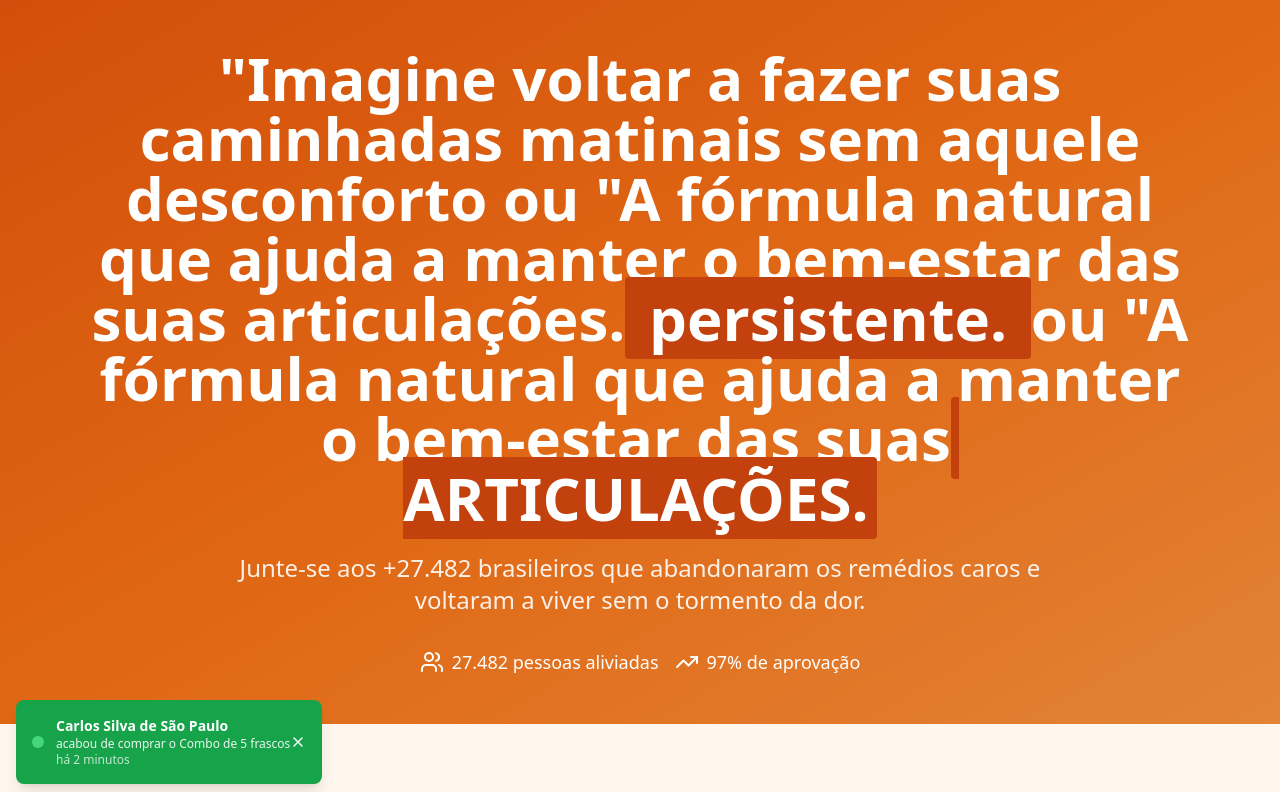
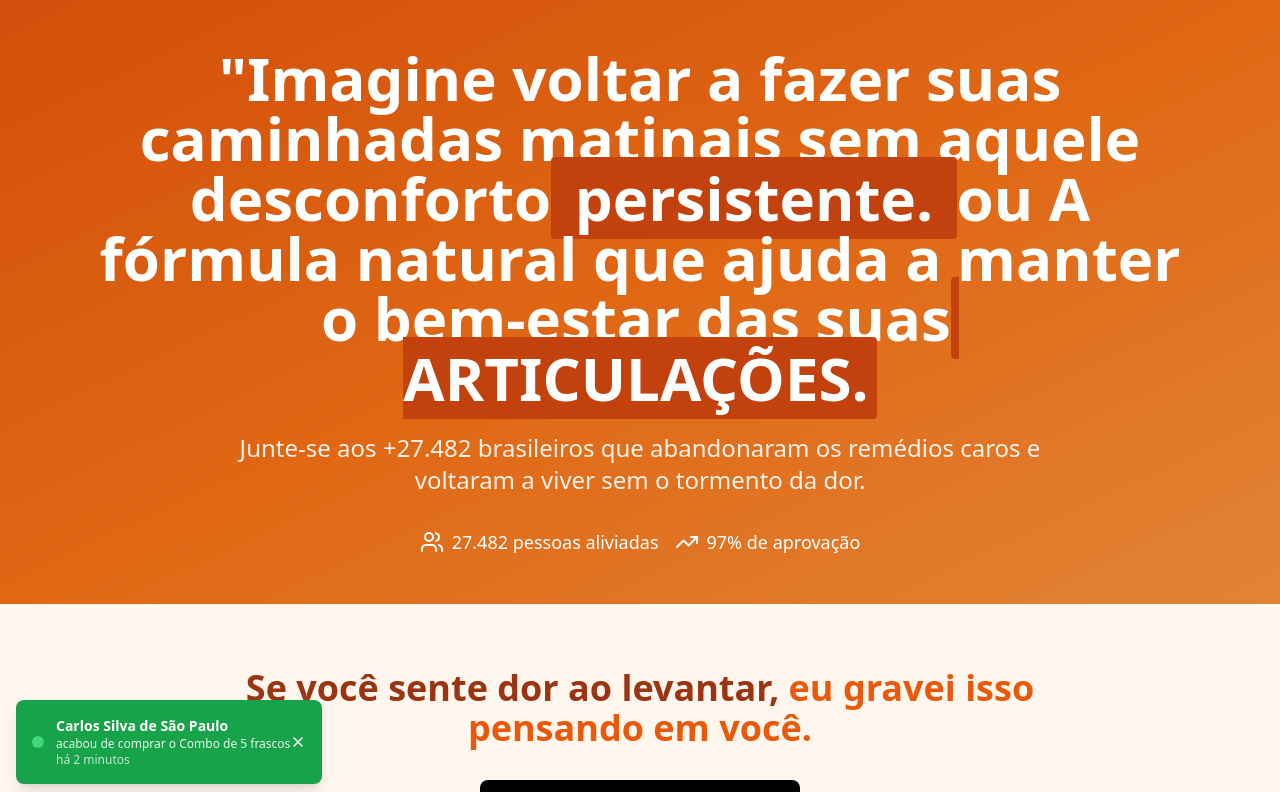
Before and after one commit to gih111/articulazen, a React (Vite) app: page / in a window 1280 px wide. Shown: the top 792 px of the page. Built offline with nearby package versions, Linux system fonts and the light colour scheme.

Commit message:
Update App.tsx

```diff
--- a/src/App.tsx
+++ b/src/App.tsx
@@ -179,9 +179,9 @@ function App() {
           <div className="absolute inset-0 bg-black/10"></div>
           <div className="max-w-6xl mx-auto px-4 relative z-10">
             <h1 className="text-2xl md:text-4xl lg:text-6xl font-black mb-4 md:mb-6 leading-tight">
-             "Imagine voltar a fazer suas caminhadas matinais sem aquele desconforto ou "A fórmula natural que ajuda a manter o bem-estar das suas articulações.
+             "Imagine voltar a fazer suas caminhadas matinais sem aquele desconforto
               <span className="text-white block md:inline bg-orange-700 px-2 rounded"> persistente. </span>
-              ou "A fórmula natural que ajuda a manter o bem-estar das suas
+              ou A fórmula natural que ajuda a manter o bem-estar das suas
               <span className="text-white block md:inline bg-orange-700 px-2 rounded"> ARTICULAÇÕES.</span>
             </h1>
             <p className="text-lg md:text-xl lg:text-2xl mb-6 md:mb-8 opacity-90 max-w-4xl mx-auto">
```
